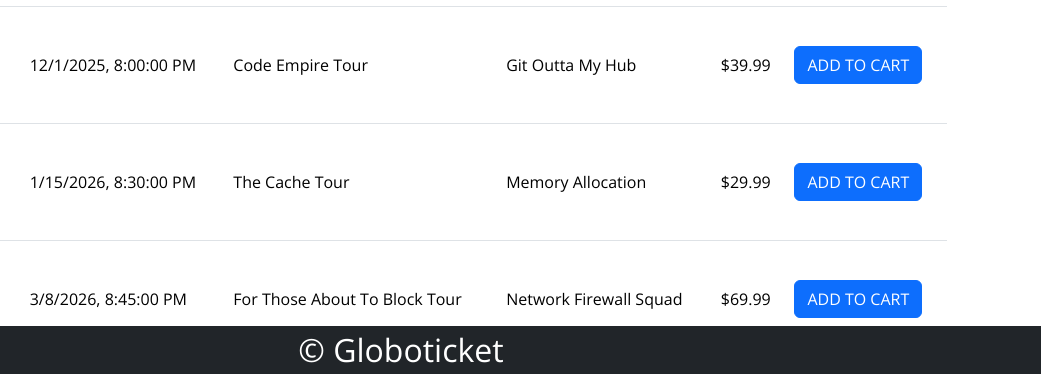
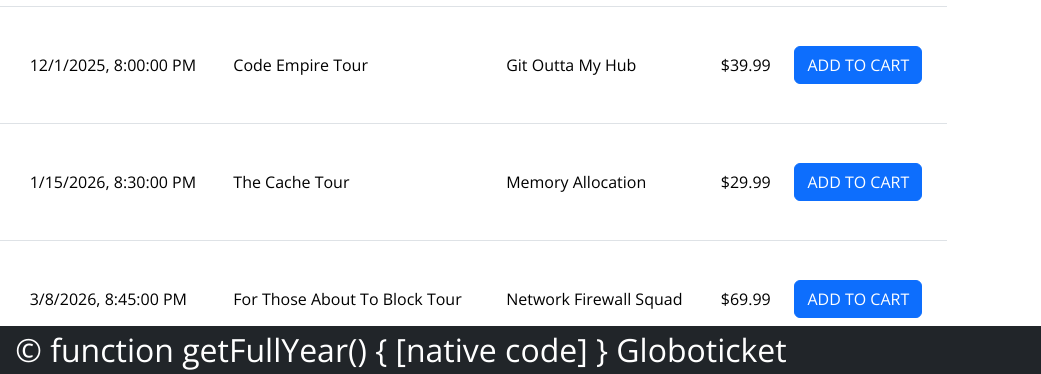
Before and after one commit to LjubishaMilosov/JavaScript_in_the_browser, a plain HTML site: page 02/demos/index.html in a window 1280 px wide. Shown: the part 426-800 px from the top of the page, 239-1280 px from the left. Drawn offline with nearby package versions, Linux system fonts and the light colour scheme.

Commit message:
accessing the DOM

```diff
--- a/02/demos/index.html
+++ b/02/demos/index.html
@@ -156,9 +156,12 @@
         </div>
         <footer class="bg-dark fixed-bottom">
             <div class="text-center text-white font-xxlarge">
-                &copy; Globoticket
+                &copy; <span id="copyright-year"></span> Globoticket
             </div>
         </footer>
     </div>
+    <script>
+        document.getElementById("copyright-year").innerHTML = new Date().getFullYear;
+    </script>
   </body>
 </html>
```
